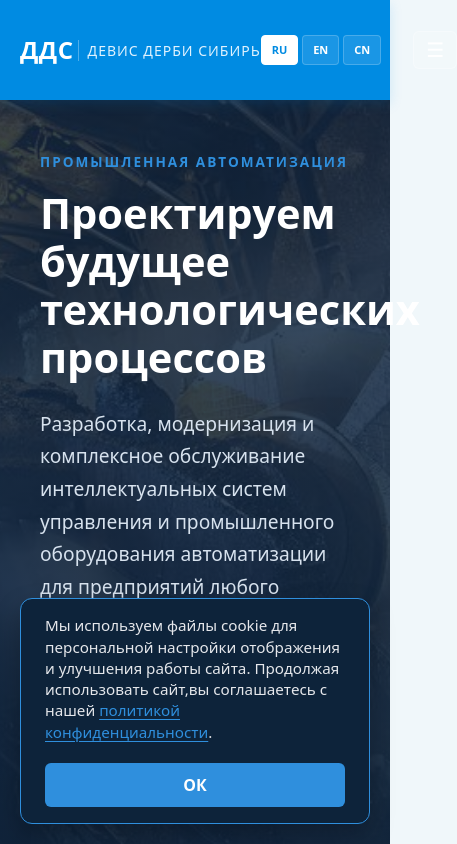
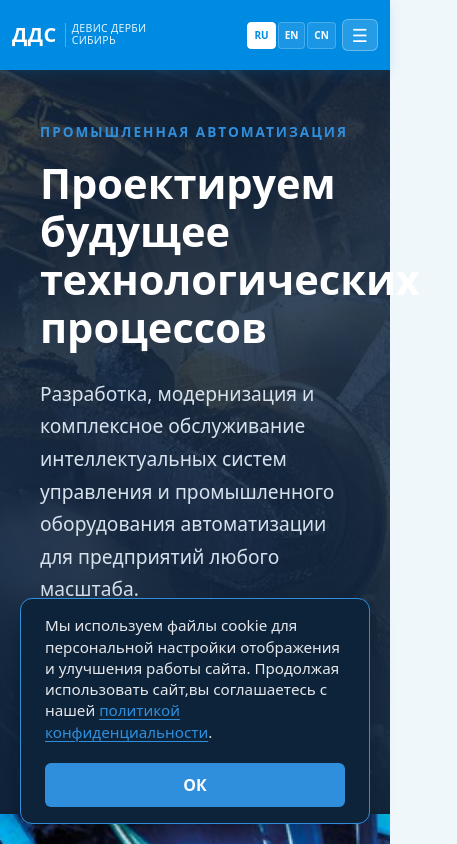
Before and after one commit to dm0n9/ddssite, a Next.js app: page / in a window 390 px wide. Shown: the top 844 px of the page, 457 px wide, since content can reach past the window. Built offline with nearby package versions, Linux system fonts and the light colour scheme.

Commit message:
mobile version update

```diff
--- a/app/components/Header/Header.module.css
+++ b/app/components/Header/Header.module.css
@@ -155,7 +155,7 @@
   .nav {
     display: none; /* Скрываем стандартное меню */
     position: absolute;
-    top: 100px;
+    top: 80px;
     left: 0;
     width: 100%;
     height: auto;
@@ -185,3 +185,70 @@
     background-color: rgba(0, 0, 0, 0.15);
   }
 }
+
+/* Смартфоны (<= 768px) */
+@media (max-width: 768px) {
+  /* Уменьшаем высоту шапки и сбрасываем жесткие боковые зазоры */
+  .header_flex {
+    height: 70px;
+    padding: 0 12px;
+    gap: 8px;
+  }
+
+  /* Сбрасываем жесткий левый отступ у логотипа */
+  .logo_block {
+    padding-left: 0;
+    gap: 8px;
+    min-width: 0; /* Разрешаем блоку логотипа гибко подстраиваться */
+  }
+
+  /* Уменьшаем размер главного логотипа */
+  .logo_main {
+    font-size: 20px;
+    line-height: 1;
+  }
+
+  /* Главная корректировка: уменьшаем надпись в заголовке, чтобы всё поместилось */
+  .logo_sub {
+    font-size: 10.5px;
+    letter-spacing: 0.3px;
+    padding-left: 6px;
+    line-height: 1.1;
+    white-space: normal; /* Разрешаем аккуратный перенос в 2 строки на экстремально узких экранах */
+    max-width: 110px;
+  }
+
+  /* Компактный правый блок */
+  .header_right {
+    gap: 6px;
+  }
+
+  .lang_switcher {
+    padding-right: 0; /* Убираем 20px паразитного отступа справа */
+    gap: 2px;
+  }
+
+  /* Делаем переключатели языков компактнее */
+  .header_btn {
+    padding: 5px 6px;
+    font-size: 10px;
+  }
+
+  /* Кнопка бургера */
+  .burger_btn {
+    padding: 6px 9px;
+    font-size: 18px;
+  }
+
+  /* Корректируем позицию выпадающего меню под высоту 70px */
+  .nav {
+    top: 70px;
+  }
+}
+
+/* На экранах тоньше 380px (iPhone SE и аналоги) скрываем длинный подзаголовок */
+@media (max-width: 380px) {
+  .logo_sub {
+    display: none; /* Оставляем только компактный логотип «ДДС» */
+  }
+}
```
